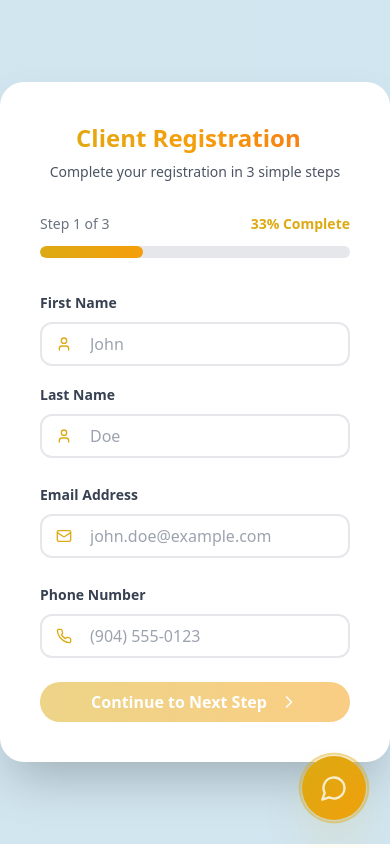
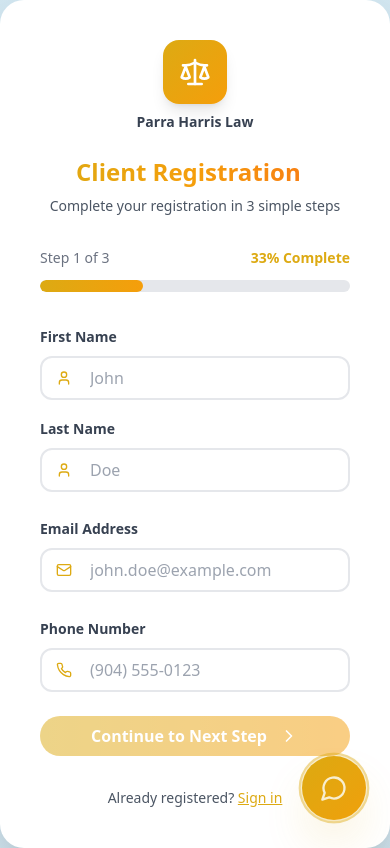
Before and after one commit to Vizx-Global/parraharrislaw_client, a React (Vite) app: page /sign-up in a window 390 px wide. Built offline with nearby package versions, Linux system fonts and the light colour scheme; the HTML template or start-up script is replaced by a standard one.

Commit message:
updated  main-page linking

```diff
--- a/src/pages/Authentication/Login.tsx
+++ b/src/pages/Authentication/Login.tsx
@@ -168,8 +168,11 @@ export default function SignInPage() {
         <div className="bg-white/95 backdrop-blur-lg p-8 lg:p-12">
        {/* Mobile Header */}
         <div className="lg:hidden text-center mb-8">
-            <div className="flex justify-center mb-4">
-              <div className="w-16 h-16 bg-gradient-to-br from-church-gold to-amber-500 rounded-2xl flex items-center justify-center">
+           <div
+              className="flex justify-center mb-4 cursor-pointer group"
+              onClick={() => navigate('/')}
+              >
+             <div className="w-16 h-16 bg-gradient-to-br from-church-gold to-amber-500 rounded-2xl flex items-center justify-center group-hover:scale-110 transition-transform duration-300">
          <Scale className="w-8 h-8 text-white" />
           </div>
          </div>
@@ -287,7 +290,7 @@ export default function SignInPage() {
                 to="/sign-up"
                 className="text-church-gold hover:text-amber-600 font-semibold underline underline-offset-2 transition-colors"
               >
-                Create account here
+              Sign Up
               </Link>
             </p>
           </div>
--- a/src/pages/Authentication/Registration.tsx
+++ b/src/pages/Authentication/Registration.tsx
@@ -37,6 +37,21 @@ export default function SignUpPage() {
 
         {/* LEFT: Modern Form Steps */}
         <div className="p-10 lg:p-12 text-black">
+          {/* Mobile Logo - Top Center with Scale Icon */}
+          <div className="flex justify-center mb-6 lg:hidden">
+            <div
+              className="flex flex-col items-center justify-center cursor-pointer group"
+              onClick={() => navigate('/')}
+            >
+              <div className="w-16 h-16 bg-gradient-to-br from-church-gold to-amber-500 rounded-2xl flex items-center justify-center shadow-lg group-hover:shadow-xl transition-all duration-300 group-hover:scale-110">
+                <Scale className="w-8 h-8 text-white" />
+              </div>
+              <p className="mt-2 text-sm font-semibold text-gray-700 group-hover:text-church-gold transition-colors duration-200">
+                Parra Harris Law
+              </p>
+            </div>
+          </div>
+
           {/* Header */}
           <div className="text-center mb-8">
             <div className='text-2xl lg:text-3xl font-bold bg-gradient-to-r from-church-gold via-amber-500 to-orange-500 bg-clip-text text-transparent mb-2'>
@@ -266,12 +281,25 @@ export default function SignUpPage() {
               </div>
             </div>
           )}
+
+          {/* Sign In Link - Now visible on mobile too */}
+          <div className="mt-8 text-center lg:hidden">
+            <p className="text-sm text-gray-600">
+              Already registered?{' '}
+              <span
+                onClick={() => navigate('/sign-in')}
+                className="underline text-church-gold font-medium hover:text-amber-400 transition-colors duration-200 cursor-pointer"
+              >
+                Sign in
+              </span>
+            </p>
+          </div>
         </div>
 
-        {/* RIGHT: Banner Info (Unchanged but kept for completeness) */}
+        {/* RIGHT: Banner Info (Hidden on mobile) */}
         <div className="bg-gradient-to-br from-church-navy via-church-navy/95 to-church-light-blue/20 text-white p-8 hidden lg:flex flex-col relative items-center justify-start">
           <div
-                className=" flex items-center justify-center  cursor-pointer"
+            className="flex items-center justify-center cursor-pointer"
             onClick={() => window.location.href = "/"}
           >
             <img
@@ -327,6 +355,7 @@ export default function SignUpPage() {
             </li>
           </ul>
 
+          {/* Sign In Link - Still visible on desktop in the right panel */}
           <p className="mt-6 text-xs text-center">
             Already registered?{' '}
             <span
```
Lines whose indentation alone changed are shown as unchanged.
